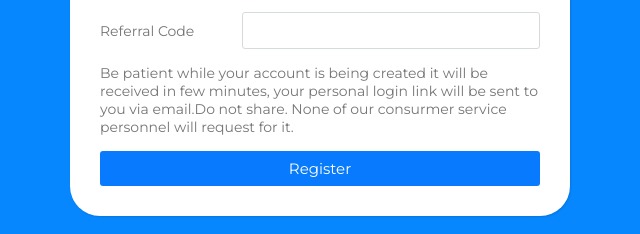
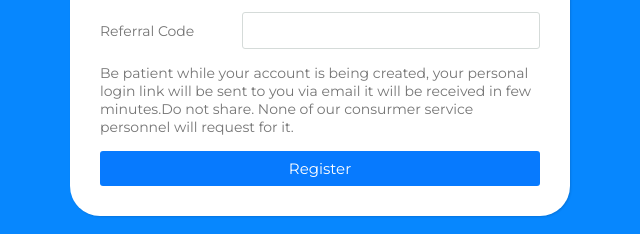
Before and after one commit to Jostore-ng/SunKingSolar, a plain HTML site: page index.html in a window 1280 px wide. Shown: the part 562-796 px from the top of the page, 320-960 px from the left. Drawn offline with Linux system fonts and the light colour scheme.

Commit message:
Add files via upload

```diff
--- a/index.html
+++ b/index.html
@@ -70,8 +70,8 @@
             <span class="checkmark"></span>
           </label>
        ----->
-          <p>Be patient while your account is being created it will be received in few minutes, your personal login link
-            will be sent to you via email.Do
+          <p>Be patient while your account is being created, your personal login link
+            will be sent to you via email it will be received in few minutes.Do
             not share. None of our consurmer service personnel will request for it.</p>
         </div>
         <div class="inputfield">
```
